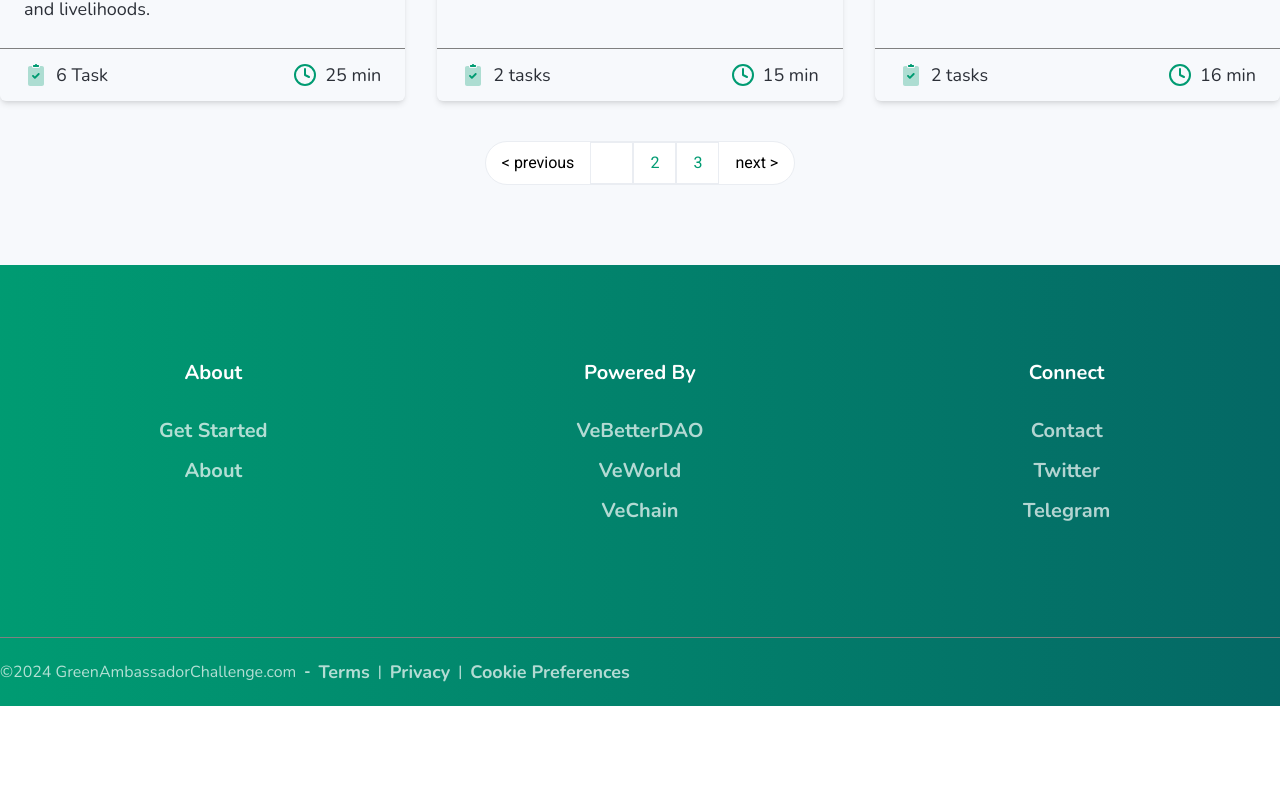
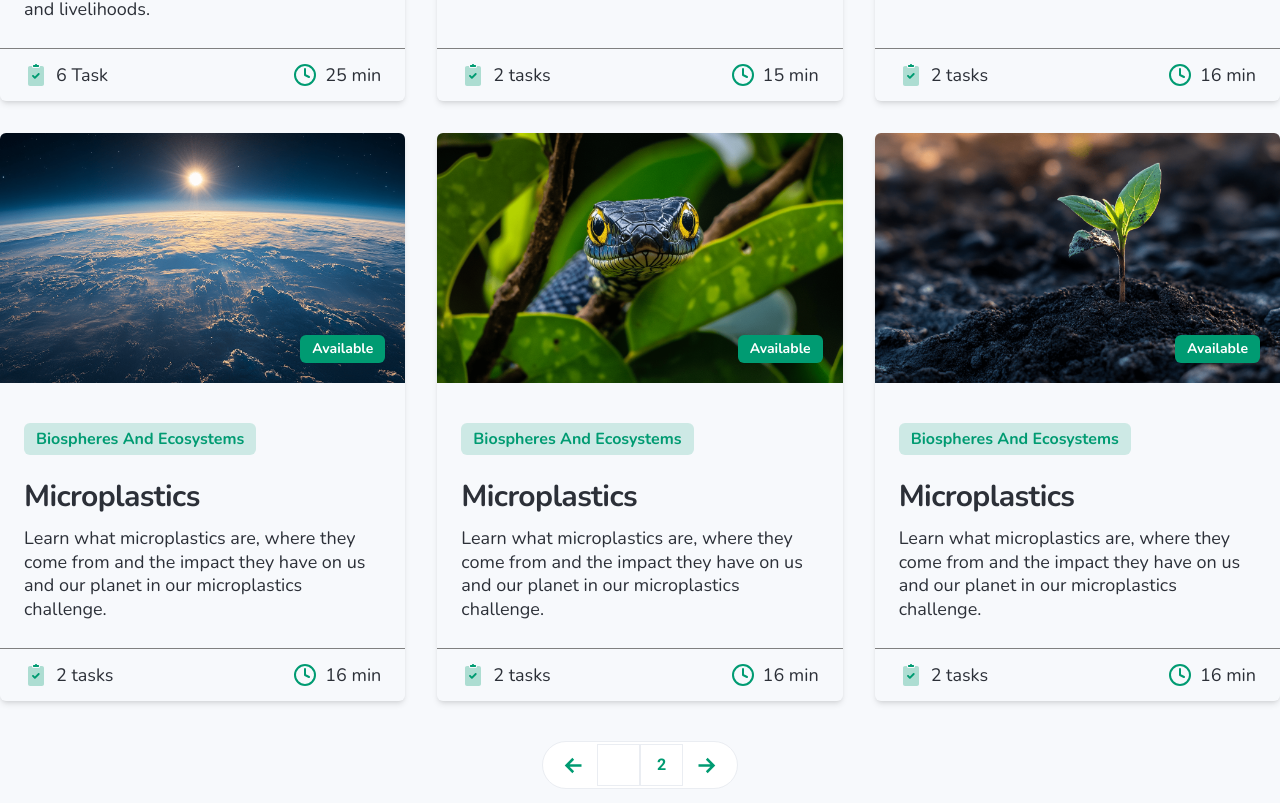
Before and after one commit to mnosumon/greenambassador, a React (Vite) app: page /challange in a window 1280 px wide. Shown: the part 2237-3040 px from the top of the page. Before the commit the page ends 2943 px from the top, so only its background shows below. Built offline with nearby package versions, Linux system fonts and the light colour scheme.

Commit message:
paginate class customize design done

```diff
--- /dev/null
+++ b/src/assets/svg/NextIcon.jsx
@@ -0,0 +1,23 @@
+export const NextIcon = () => {
+  return (
+    <svg
+      stroke="currentColor"
+      fill="currentColor"
+      strokeWidth={0}
+      viewBox="0 0 24 24"
+      height="1.5em"
+      width="1.5em"
+      xmlns="http://www.w3.org/2000/svg"
+    >
+      <path
+        fill="none"
+        strokeWidth={2}
+        d="M6,12.4 L18,12.4 M12.6,7 L18,12.4 L12.6,17.8"
+      />
+    </svg>
+  );
+};
+
+// <a class="page-link rounded" href="/challenges?page=2" aria-label="Next">
+//   →
+// </a>;
--- /dev/null
+++ b/src/assets/svg/PrevIcon.jsx
@@ -0,0 +1,20 @@
+export const PrevIcon = () => {
+  return (
+    <svg
+      stroke="currentColor"
+      fill="currentColor"
+      strokeWidth={0}
+      viewBox="0 0 24 24"
+      height="1.5em"
+      width="1.5em"
+      xmlns="http://www.w3.org/2000/svg"
+    >
+      <path
+        fill="none"
+        strokeWidth={2}
+        d="M6,12.4 L18,12.4 M12.6,7 L18,12.4 L12.6,17.8"
+        transform="matrix(-1 0 0 1 24 0)"
+      />
+    </svg>
+  );
+};
--- a/src/components/challangePaginate/ChallangeItemsPaginate.jsx
+++ b/src/components/challangePaginate/ChallangeItemsPaginate.jsx
@@ -7,6 +7,8 @@ import { TaskClip } from "../../assets/svg/TaskClip";
 import Heading from "../utilities/Heading";
 import PrimaryBTN from "../utilities/PrimaryBTN";
 import { Link } from "react-router-dom";
+import { GrFormPreviousLink } from "react-icons/gr";
+import { GrFormNextLink } from "react-icons/gr";
 
 function Items({ currentItems }) {
   console.log(currentItems);
@@ -97,22 +99,24 @@ const Paginate = ({ itemsPerPage }) => {
   return (
     <>
       <Items currentItems={currentItems} />
-      <div className="flex justify-center">
+      <div className="flex justify-center items-center">
         <ReactPaginate
           breakLabel="..."
-          nextLabel="next >"
+          nextLabel={<GrFormNextLink />}
           onPageChange={handlePageClick}
           pageRangeDisplayed={5}
           pageCount={pageCount}
-          previousLabel="< previous"
+          previousLabel={<GrFormPreviousLink />}
           renderOnZeroPageCount={null}
-          pageLinkClassName="px-4 py-2 text-base font-normal border  border-[#EAEDF2] inline-block text-[#009b72] !bg-transparent"
+          pageLinkClassName="px-4 py-2 text-base font-bold border  border-[#EAEDF2] inline-block text-[#009b72] !bg-transparent "
           pageClassName=""
           containerClassName="flex items-center border rounded-full border-[#EAEDF2] bg-[#FFF]"
-          nextClassName="px-4 py-2 text-base font-normal inline-block "
-          previousLinkClassName="px-4 py-2 text-base font-normal inline-block "
+          previousLinkClassName="pl-4 pr-2 py-2 text-3xl font-normal inline-block "
+          nextLinkClassName="pr-4 pl-2 py-2 text-3xl font-normal inline-block "
           activeClassName=""
           activeLinkClassName="!bg-[#009b72] !text-[#FFF]"
+          nextClassName="text-[#009b72] flex justify-center items-center"
+          previousClassName="text-[#009b72] flex justify-center items-center"
         />
       </div>
     </>
--- a/src/components/home/FeaturedChallenges.jsx
+++ b/src/components/home/FeaturedChallenges.jsx
@@ -6,7 +6,7 @@ import { useLocation } from "react-router-dom";
 import Paginate from "../challangePaginate/ChallangeItemsPaginate";
 
 const FeaturedChallenges = () => {
-  const [itemsPerPage, setItemsPerPage] = useState(3);
+  const [itemsPerPage, setItemsPerPage] = useState(6);
   const location = useLocation();
   return (
     <section className="py-20">
```
